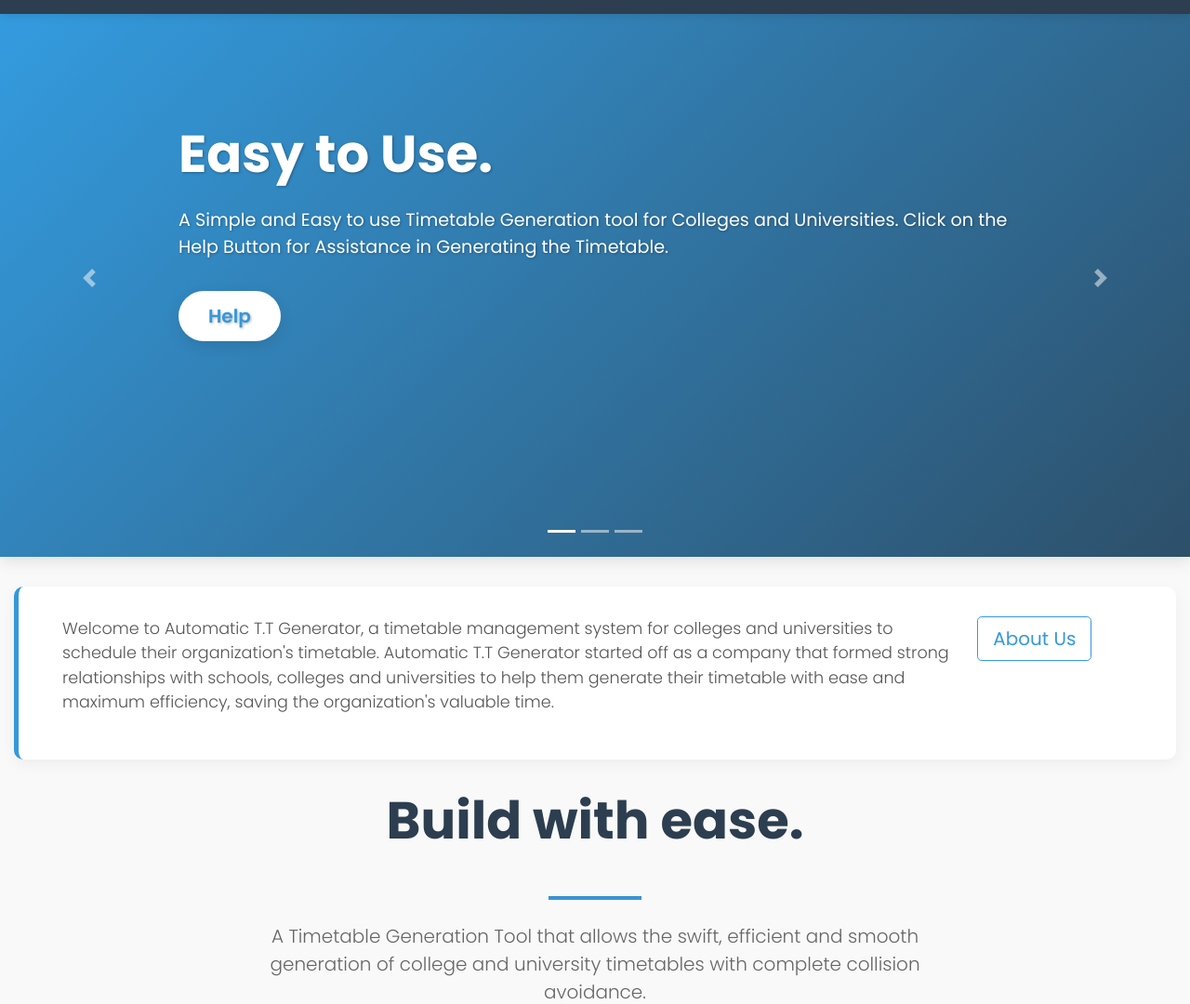
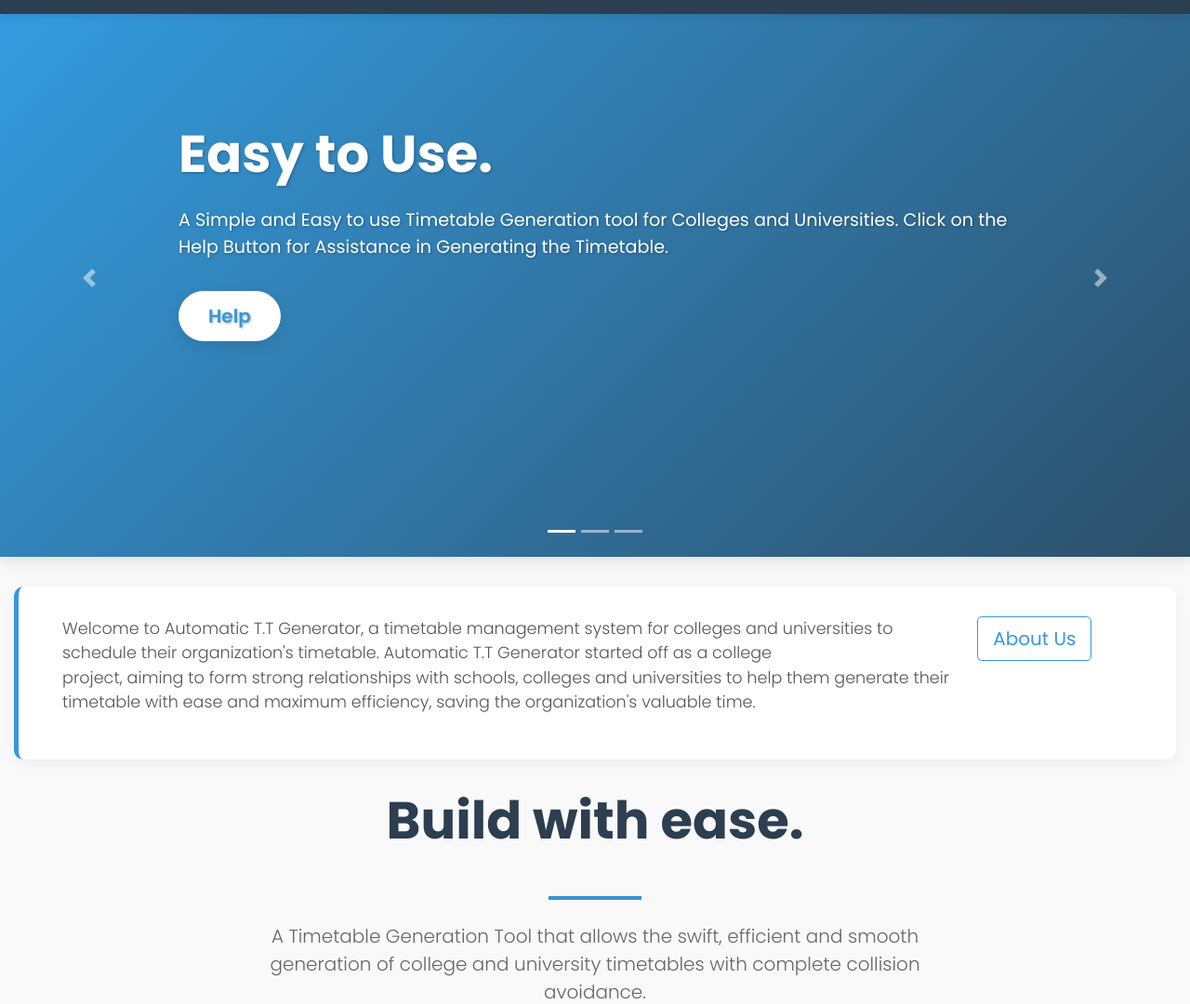
Before and after one commit to parthjangam/Timetable-generator-using-Genetic-algorithm, a Django app: page / in a window 1280 px wide. Shown: the part 71-1151 px from the top of the page at 93% size. Run offline with Django 3.2, Linux system fonts and the light colour scheme.

Commit message:
Update index.html

```diff
--- a/projttgs/templates/index.html
+++ b/projttgs/templates/index.html
@@ -361,7 +361,7 @@
     <div class="container-fluid">
         <div class="row jumbotron fade-in">
             <div class="col-xs-12 col-sm-12 col-md-9 col-lg-9 col-xl-10">
-                <p class="lead">Welcome to Automatic T.T Generator, a timetable management system for colleges and universities to schedule their organization's timetable. Automatic T.T Generator started off as a company that formed strong relationships with schools, colleges and universities to help them generate their timetable with ease and maximum efficiency, saving the organization's valuable time.</p>
+                <p class="lead">Welcome to Automatic T.T Generator, a timetable management system for colleges and universities to schedule their organization's timetable. Automatic T.T Generator started off as a college project, aiming to form strong relationships with schools, colleges and universities to help them generate their timetable with ease and maximum efficiency, saving the organization's valuable time.</p>
             </div>
             <div class="col-xs-12 col-sm-12 col-md-3 col-lg-3 col-xl-2">
                 <a href="{% url 'about' %}"><button type="button" class="btn btn-outline-secondary btn-lg">About Us</button></a>
```
